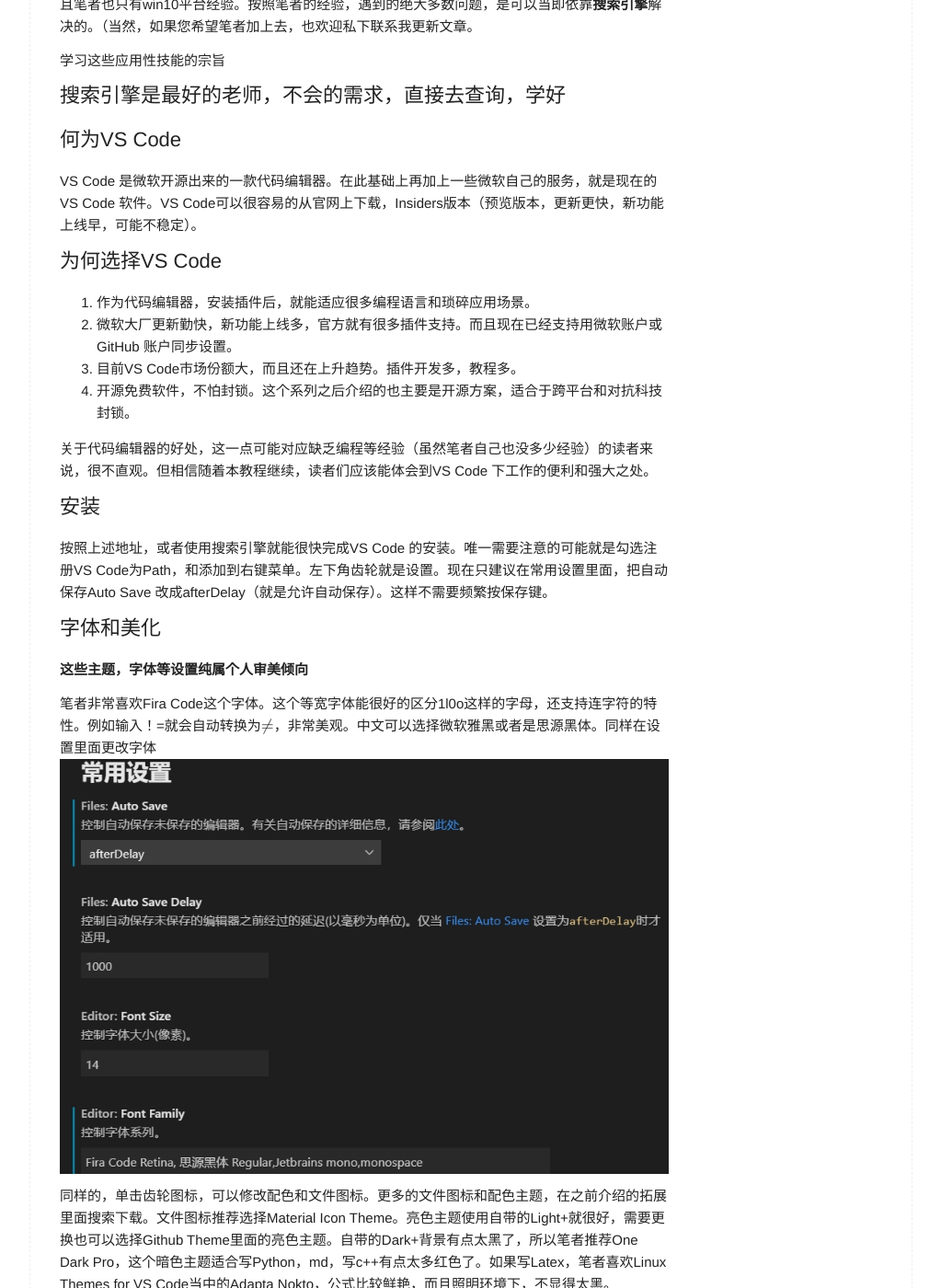
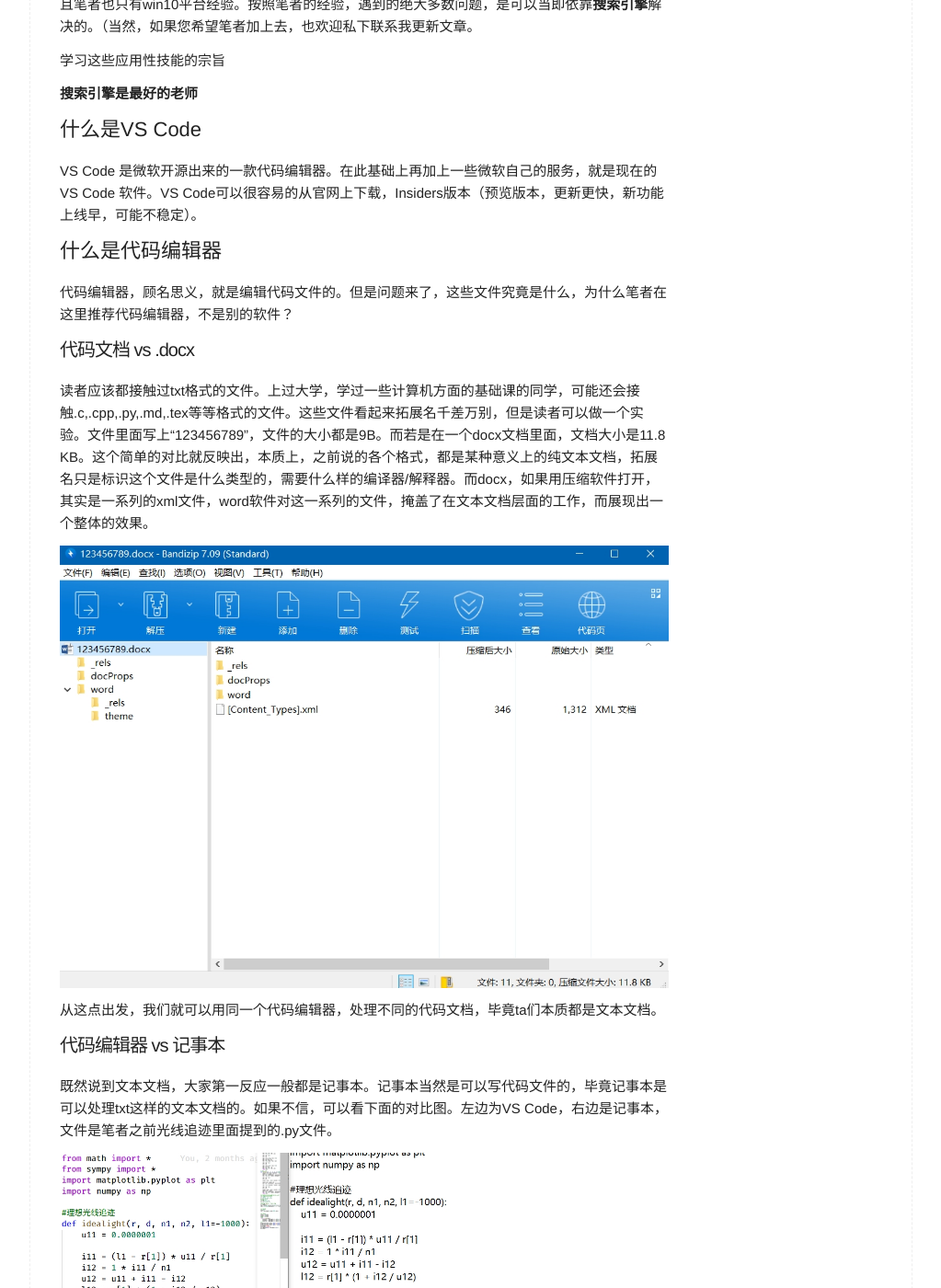
Before and after one commit to livypad/livypad.github.io, a Jekyll site: the page built from _posts/2020-06-21-vsc1.md, in a window 1280 px wide and 1400 px high, scrolled down 337 px. Shown: the whole window at 92% size, without its empty margins (128-1151 px from the left). Built offline with Jekyll 4.4.1, drawn with Linux system fonts in a browser that asks for light colours; formulas are drawn with MathJax 3; some of the changed text lies outside the part shown.

Commit message:
code editor

```diff
--- a/_posts/2020-06-21-vsc1.md
+++ b/_posts/2020-06-21-vsc1.md
@@ -15,13 +15,41 @@ title:  "VS Code，All in One（1）——v0.1.3"
 
 学习这些应用性技能的宗旨
 
-## 搜索引擎是最好的老师，不会的需求，直接去查询，学好
+**搜索引擎是最好的老师**
 
-## 何为VS Code
+## 什么是VS Code
 
 VS Code 是微软开源出来的一款代码编辑器。在此基础上再加上一些微软自己的服务，就是现在的VS Code 软件。VS Code可以很容易的从[官网上下载](https://code.visualstudio.com/Download)，[Insiders版本](https://code.visualstudio.com/insiders/)（预览版本，更新更快，新功能上线早，可能不稳定）。
 
-## 为何选择VS Code
+## 什么是代码编辑器
+
+代码编辑器，顾名思义，就是编辑代码文件的。但是问题来了，这些文件究竟是什么，为什么笔者在这里推荐代码编辑器，不是别的软件？
+
+### 代码文档 vs .docx
+
+读者应该都接触过txt格式的文件。上过大学，学过一些计算机方面的基础课的同学，可能还会接触.c,.cpp,.py,.md,.tex等等格式的文件。这些文件看起来拓展名千差万别，但是读者可以做一个实验。文件里面写上“123456789”，文件的大小都是9B。而若是在一个docx文档里面，文档大小是11.8 KB。这个简单的对比就反映出，本质上，之前说的各个格式，都是某种意义上的纯文本文档，拓展名只是标识这个文件是什么类型的，需要什么样的编译器/解释器。而docx，如果用压缩软件打开，其实是一系列的xml文件，word软件对这一系列的文件，掩盖了在文本文档层面的工作，而展现出一个整体的效果。
+
+![docx](/assets/img/vscset2.jpg)
+
+从这点出发，我们就可以用同一个代码编辑器，处理不同的代码文档，毕竟ta们本质都是文本文档。
+
+### 代码编辑器 vs 记事本
+
+既然说到文本文档，大家第一反应一般都是记事本。记事本当然是可以写代码文件的，毕竟记事本是可以处理txt这样的文本文档的。如果不信，可以看下面的对比图。左边为VS Code，右边是记事本，文件是笔者之前光线追迹里面提到的.py文件。
+
+![txt](/assets/img/vscset3.jpg)
+
+但这么一对比，直观上看，记事本毕竟没有专门的设计。相比较正牌的代码编辑器，ta缺少比如自动补全，代码语法高亮等等好用的功能。最多说能用，但是很不趁手。
+
+### 代码编辑器 vs 集成开发环境
+
+集成开发环境（IDE，下文也会这样简称）顾名思义，就是集成了大量的辅助功能，针对性的开发软件。例如学c/cpp读者可能接触过的Visual Studio，Dev-C++，学python读者接触过的PyCharm，都是所谓的IDE。
+
+与代码编辑器孰优孰劣其实是个延续已久的话题。一般来说，毕竟IDE集成了大量的辅助功能，在实际生产环境中，比起代码编辑器，还是更胜一筹（比如笔者虽然选择在VS Code里面写cpp，但复杂调试的工作还是在VS 2019里面进行）。而正由于这样的强大的功能，IDE一般来说，体积巨大，加载也比代码编辑器慢。而且，一般来说，IDE针对少数几种语言设计，如果自己需要的不止一种，可能还有切换的麻烦。
+
+相比而言，通过插件的帮助，代码编辑器可以适配绝大多数语言。而更小的体积，更精简的功能让代码编辑器加载更快，更轻量。而对一些要求不高的项目/任务，代码编辑器也能胜任，这样就不需要安装/加载体积巨大的IDE。
+
+### 为何选择VS Code
 
 1. 作为代码编辑器，安装插件后，就能适应很多编程语言和琐碎应用场景。
 2. 微软大厂更新勤快，新功能上线多，官方就有很多插件支持。而且现在已经支持用微软账户或GitHub
@@ -29,7 +57,7 @@ VS Code 是微软开源出来的一款代码编辑器。在此基础上再加上
 3. 目前VS Code市场份额大，而且还在上升趋势。插件开发多，教程多。
 4. 开源免费软件，不怕封锁。这个系列之后介绍的也主要是开源方案，适合于跨平台和对抗科技封锁。
 
-关于代码编辑器的好处，这一点可能对应缺乏编程等经验（虽然笔者自己也没多少经验）的读者来说，很不直观。但相信随着本教程继续，读者们应该能体会到VS Code 下工作的便利和强大之处。
+**本质上来说，笔者希望这个系列的教程，提供基于VS Code的，大量工作流程/场景的“一站式解决方案”。**
 
 ## 安装
 
```
Also changed, not shown: other parts of _posts/2020-06-21-vsc1.md (+1 -1 lines), assets/img/vscset2.jpg (added), assets/img/vscset3.jpg (added).
